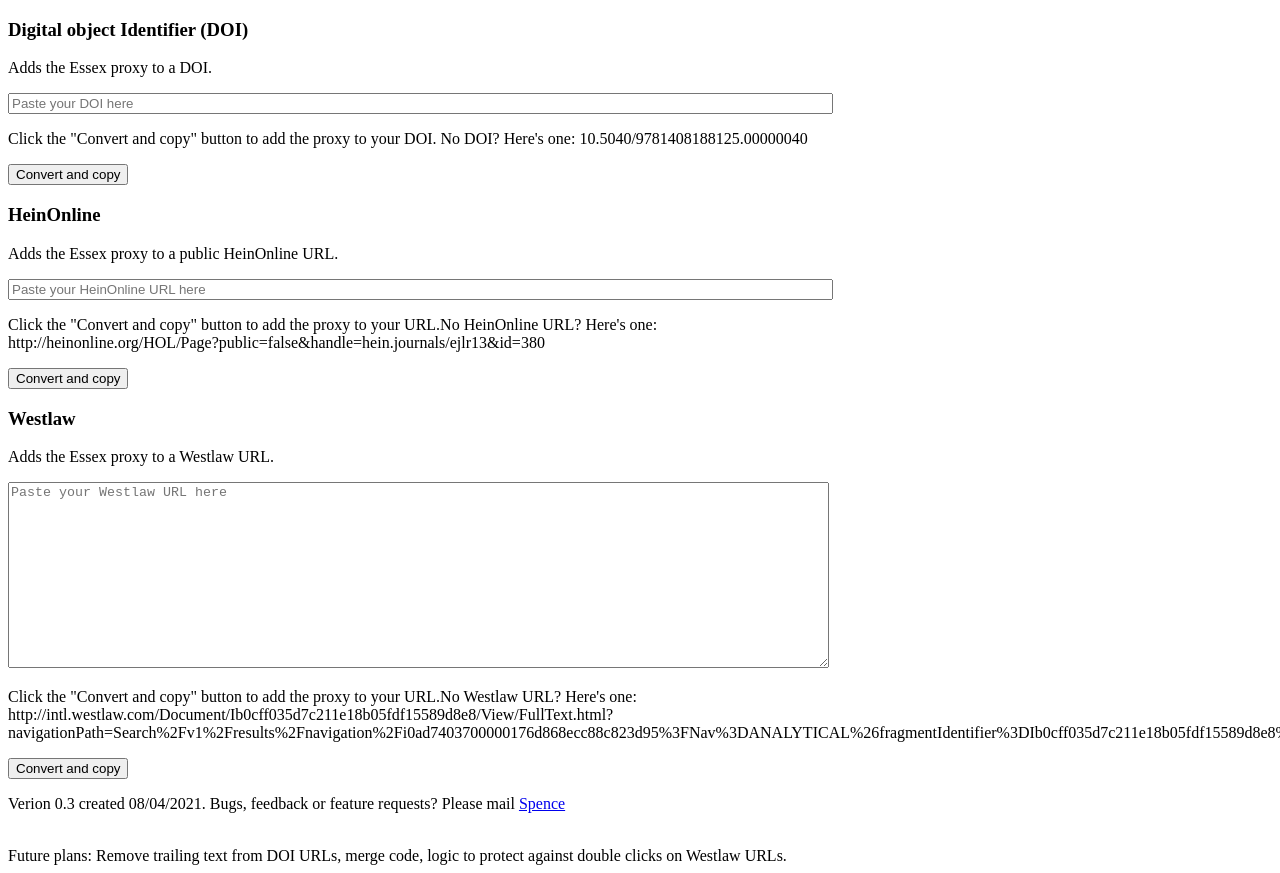
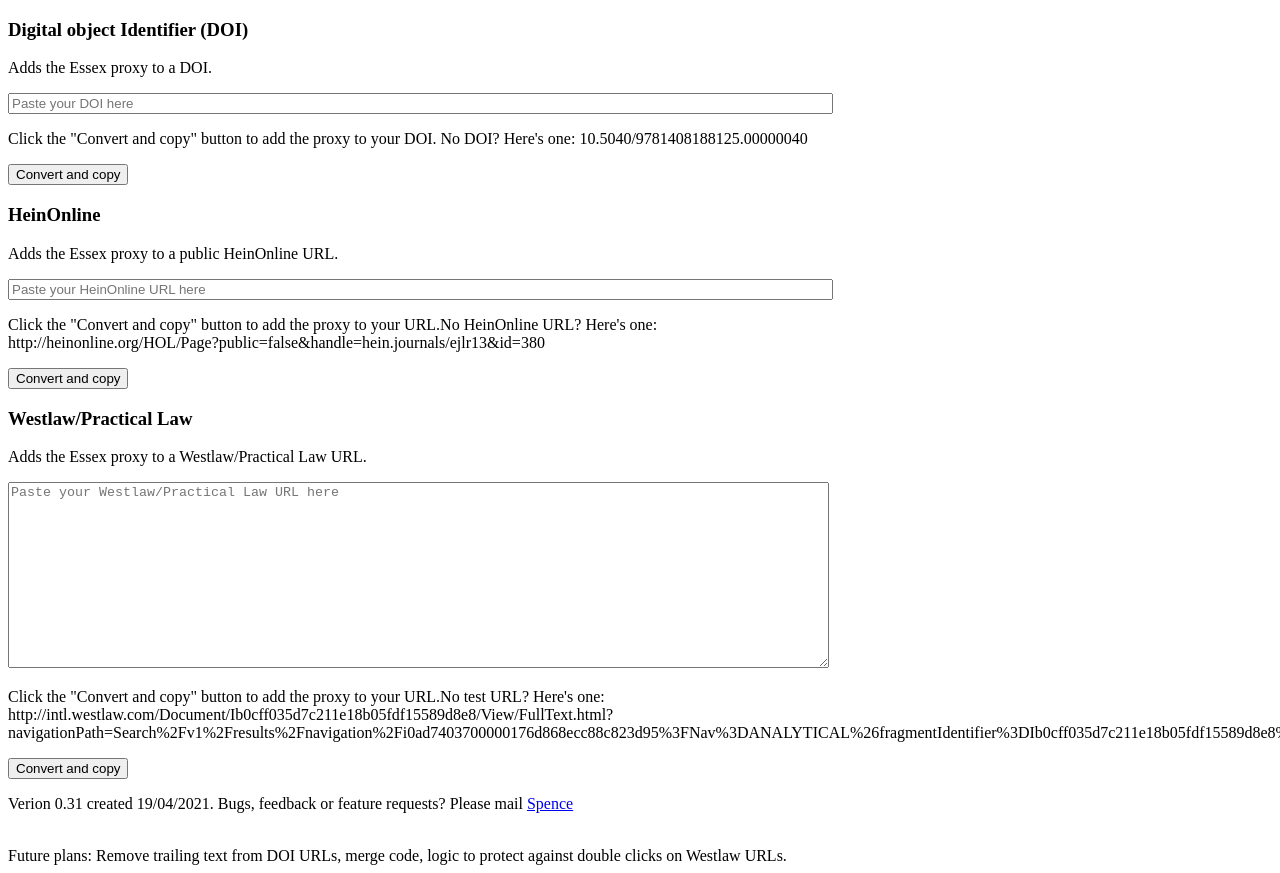
Before and after one commit to Visualante/essexLinkFixer, a plain HTML site: page index.html in a window 1280 px wide. Shown: the top 873 px of the page. Drawn offline with Linux system fonts and the light colour scheme.

Commit message:
Update index.html
Discovered that the Westlaw proxy works for all West products using the thomsonreuters proxy. I am not sure if we subscribe to all of them but this includes:

AAJ Press
American Casebook series
American Jurisprudence
American Law Reports
Aspatore Books
Black Letter series
Black's Law Dictionary
Calendars
Case law
CLE programs
Concepts and Insights series
Contact networks
Corpus Juris Secundum
Court rules
Dictionaries/desk references
Digests
Document retrieval services
Exam Pro series
Federal Reporter
Federal Supplement
Findlaw
Forms
Handbooks
Hornbook series
Jury instructions
Keycite and Citators
Law firm marketing services
Law reviews and journals
Law school casebooks
Law school publications
Lawyering skills
Legal assistant/paralegal
Legal encyclopedias
LiveNote
Nutshell series
Practical Law
Practitioner treatises
Public records
Reporters
Restatements of the Law
Rutter Group
Statutes
Supreme Court Reporter
Turning Point series
Uniform Laws Annotated
United States Code Congressional and Administrative News
University Casebook series
University Textbook series
USCA (United States Code Annotated)
West American Digest System
Westlaw
WestlawNext
West Court Reporting Services
West LegalEdcenter
Words And Phrases

```diff
--- a/index.html
+++ b/index.html
@@ -120,12 +120,12 @@
 </script>
 
 
-<h3>Westlaw</h3>
-<p>Adds the Essex proxy to a Westlaw URL.</p>
+<h3>Westlaw/Practical Law</h3>
+<p>Adds the Essex proxy to a Westlaw/Practical Law URL.</p>
 
-<textarea rows="12" cols="100" placeholder="Paste your Westlaw URL here" id="westInput" placeholder="Paste your Westlaw URL here">
+<textarea rows="12" cols="100" placeholder="Paste your Westlaw/Practical Law URL here" id="westInput" placeholder="Paste your Westlaw/Practical Law URL here">
 </textarea>
-<p>Click the "Convert and copy" button to add the proxy to your URL.</n>No Westlaw URL? Here's one: <br/>
+<p>Click the "Convert and copy" button to add the proxy to your URL.</n>No test URL? Here's one: <br/>
 http://intl.westlaw.com/Document/Ib0cff035d7c211e18b05fdf15589d8e8/View/FullText.html?navigationPath=Search%2Fv1%2Fresults%2Fnavigation%2Fi0ad7403700000176d868ecc88c823d95%3FNav%3DANALYTICAL%26fragmentIdentifier%3DIb0cff035d7c211e18b05fdf15589d8e8%26parentRank%3D0%26startIndex%3D1%26contextData%3D%2528sc.Search%2529%26transitionType%3DSearchItem&amp;listSource=Search&amp;listPageSource=cfce4368756c2bc821a4d5d3a7f3f4f7&amp;list=ANALYTICAL&amp;rank=1&amp;sessionScopeId=808fc1991eb7cf839687887eaf920febcf5e1af9afe7a93ff020fc75aa037c14&amp;originationContext=Search%20Result&amp;transitionType=SearchItem&amp;contextData=%28sc.Search%29</p>
 
 <div class="tooltip">
@@ -158,6 +158,6 @@
 }
 </script>
 
-<p>Verion 0.3 created 08/04/2021. Bugs, feedback or feature requests? Please mail <a href="mailto:d.spence@essex.ac.uk?subject=Reading list URL tool">Spence</a></p></br>Future plans: Remove trailing text from DOI URLs, merge code, logic to protect against double clicks on Westlaw URLs.
+<p>Verion 0.31 created 19/04/2021. Bugs, feedback or feature requests? Please mail <a href="mailto:d.spence@essex.ac.uk?subject=Reading list URL tool">Spence</a></p></br>Future plans: Remove trailing text from DOI URLs, merge code, logic to protect against double clicks on Westlaw URLs.
 </body>
 </html>
```
